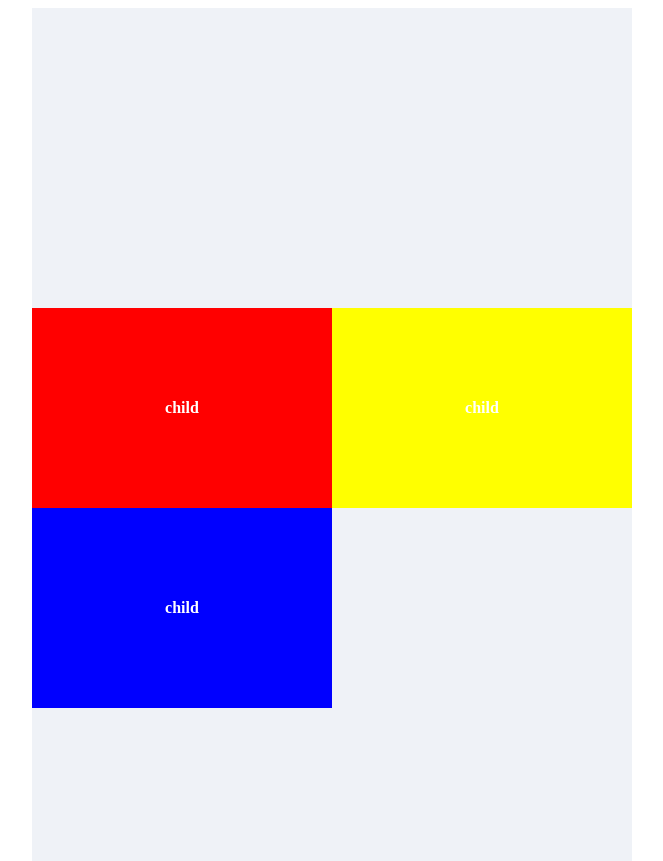
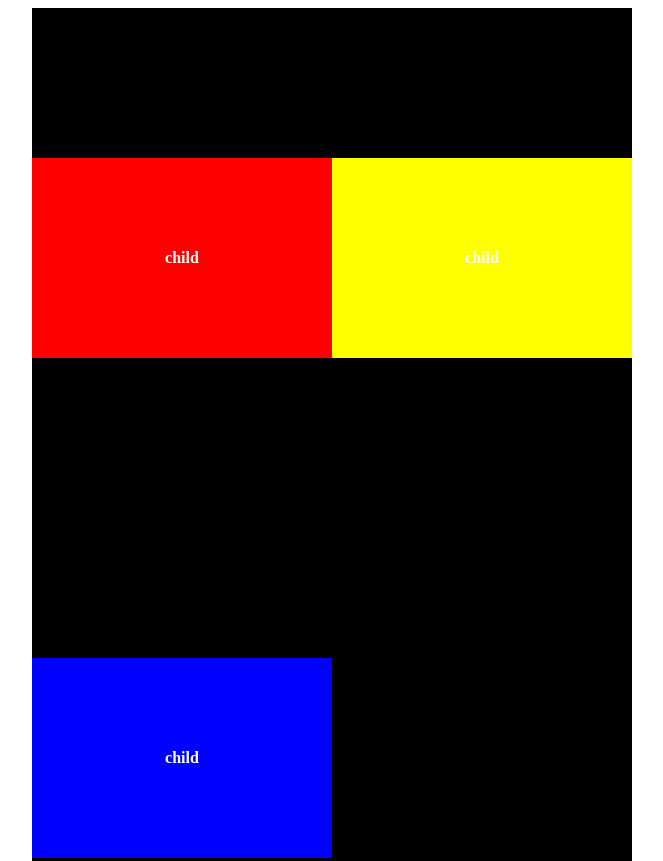
Before and after one commit to Rki0/Kimbug-CSS-basic, a plain HTML site: page flexbox/index.html in a window 1280 px wide. Shown: the top 861 px of the page, without its empty margins (308-971 px from the left). Drawn offline with Linux system fonts and the light colour scheme.

Commit message:
update study of flexbox

```diff
--- a/flexbox/style.css
+++ b/flexbox/style.css
@@ -2,8 +2,7 @@
   display: flex;
   /* 부모 요소에 flex를 선언해야됨! */
   flex-direction: row;
-  /* flex-direction: column; */
-  /* justify-content: center; */
+  /* justify-content: flex-start; */
   /* flex-start는 시작 부분으로 전부 정렬됨.(flex-direction이 row라면 왼쪽으로, row-reverse라면 오른쪽으로)*/
   /* flex-end는 끝 부분으로 전부 정렬. row라면 오른쪽, row-reverse라면 왼쪽. */
   /* center는 가운데로 정렬됨. */
@@ -12,7 +11,7 @@
   /* 그래서 between은 양 끝 요소가 양 끝으로 붙지만, around는 양 끝 요소가 양 끝에 붙지않고 계산된 간격만큼 떨어져있음 */
   /* flex-direction을 column으로 하면 main axis가 달라지므로 위에서 설명한 속성이 그대로 수직축 방향으로 적용되서 보여지겠죠? */
 
-  align-items: flex-end;
+  /* align-items: flex-start; */
   /* center는 가운데 정렬. */
   /* flex-start, flex-end는 각각 위로 정렬, 아래로 정렬(row 메인 축 기준) */
   /* space-between, space-around 같은 경우에는 적절하지않은 값. 이는 요소와 요소 사이의 간격을 만드는 녀석인데 cross axis를 기준으로는 요소와 요소를 정렬하지 않기 때문. */
@@ -25,21 +24,19 @@
   /* 즉, align-items는 요소들이 놓여있는 하나하나의 줄을 기준으로 작용한다는 것을 알 수 있음. */
   /* 따라서, 전체를 기준으로, 전체의 cross axis를 기준으로 정렬하고 싶다 할 때 사용하는 속성이 align-content인 것이다. */
 
-  align-content: center;
+  align-content: space-around;
   /* 이렇게 사용하면 하나하나의 줄이 아닌 전체의 큰 cross axis를 기준으로 모든 요소를 이동시키기 때문에 nowrap에서의 align-items처럼 사용 가능 */
   /* 또한, 사용하지 못했던 space-between이나 space-around도 적용 가능해짐. 전체 cross axis를 기준으로 하기 때문.*/
 
   flex-wrap: wrap;
-  /* width: 600px; */
   width: 600px;
   height: 1000px;
   margin: 0 auto;
-  background-color: #eff2f7;
+  background-color: black;
 }
 
 .child {
   width: 300px;
-  /* width: 200px; */
   height: 200px;
   line-height: 200px;
   text-align: center;
```
Also changed, not shown: 1 other file.
